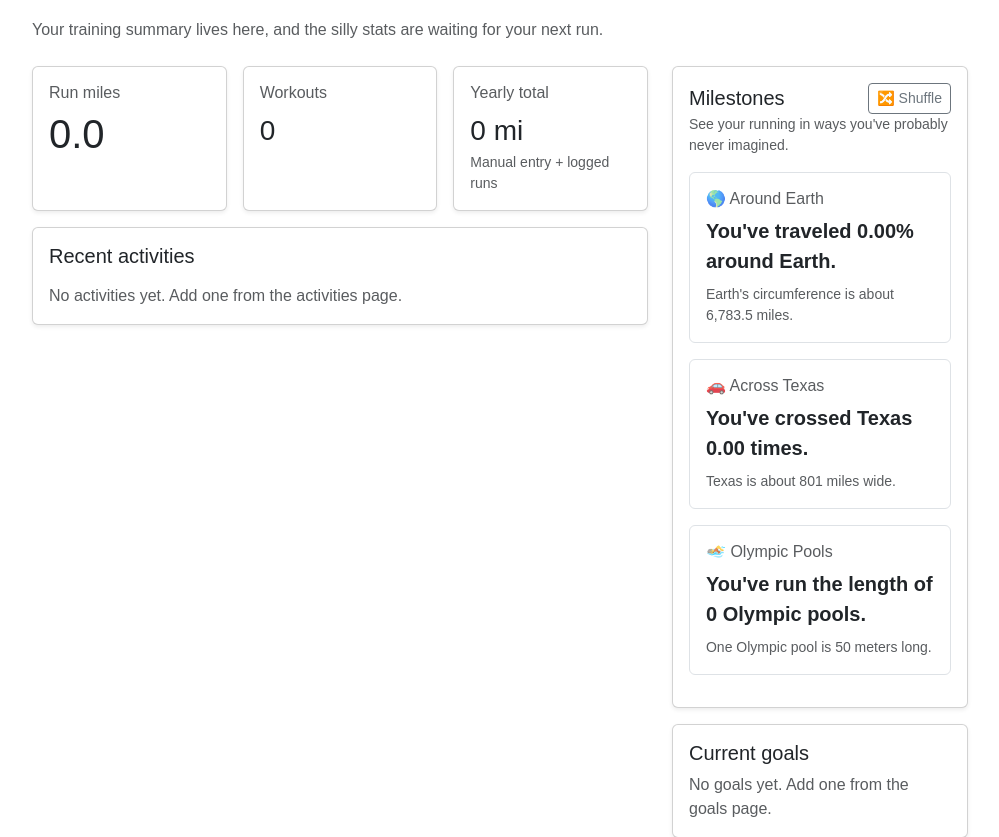
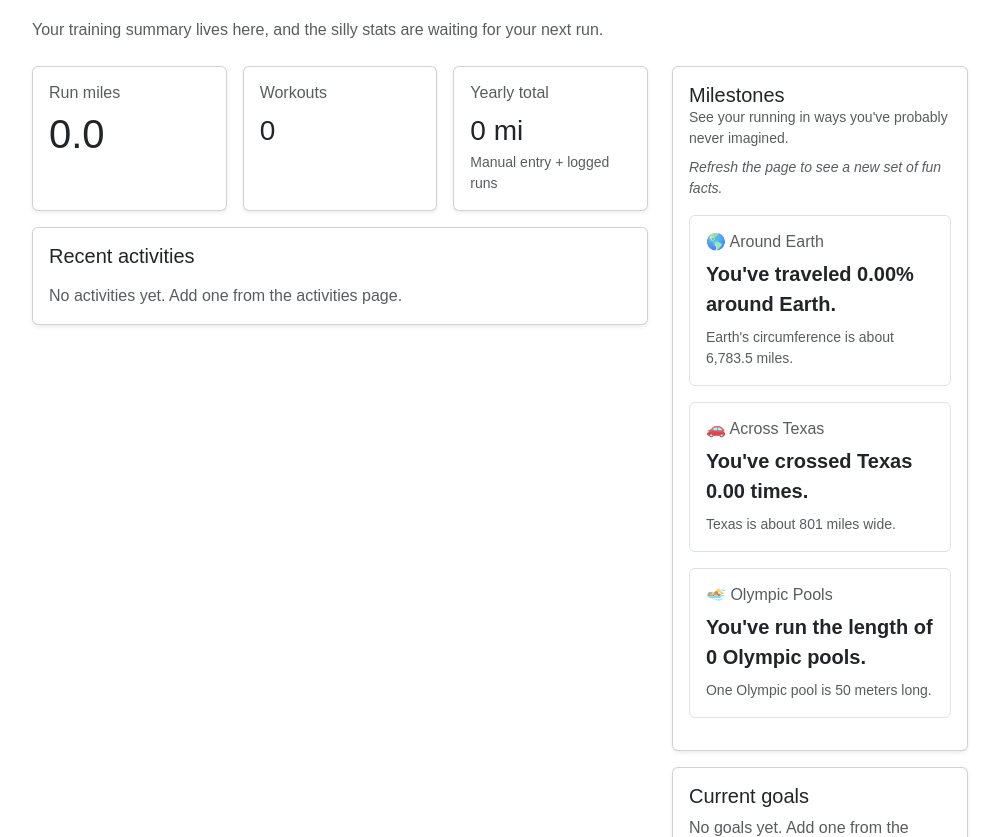
Before and after one commit to Quemmons/Endurance-Training-Tracker, a Flask app: page /dashboard in a window 1280 px wide. Shown: the part 263-1100 px from the top of the page, without its empty margins (140-1139 px from the left). Run offline with Flask 3, Linux system fonts and the light colour scheme.

Commit message:
big change

```diff
--- a/app.py
+++ b/app.py
@@ -10,7 +10,6 @@ from flask import (
     Flask,
     flash,
     get_flashed_messages,
-    jsonify,
     redirect,
     render_template,
     render_template_string,
@@ -382,17 +381,22 @@ def page(title, body):
             <div class="page-shell">
               <div class="topbar">
                 <h1 class="page-title">
-                  <a href="/">
+                  <a href="{{ '/dashboard' if session.get('user_id') else '/' }}">
                     <img src="/static/images/logo.png" alt="Milestones" class="page-logo">
                   </a>
                 </h1>
               </div>
               <nav>
-                <a href="/">Home</a> |
+                {% if session.get('user_id') %}
                 <a href="/dashboard">Dashboard</a> |
                 <a href="/activities">Activities</a> |
                 <a href="/goals">Goals</a> |
-                <a href="/profile">Profile</a>
+                <a href="/profile">Profile</a> |
+                <a href="/logout">Logout</a>
+                {% else %}
+                <a href="/login">Login</a> |
+                <a href="/register">Register</a>
+                {% endif %}
               </nav>
               <hr>
               {{ messages | safe }}
@@ -491,13 +495,6 @@ def dashboard():
     stats = build_dashboard_stats(store)
     funny_stats = build_funny_stats(store)
     return render_template('dashboard.html', stats=stats, funny_stats=funny_stats, goals=store.get('goals', []))
-
-
-@app.route('/dashboard/milestones/shuffle')
-def shuffle_milestones():
-    """Return a fresh set of random fun-fact milestones as JSON, for the Shuffle button."""
-    store = get_user_store()
-    return jsonify(stats=build_funny_stats(store))
 
 
 @app.route('/milestones')
--- a/templates/dashboard.html
+++ b/templates/dashboard.html
@@ -54,11 +54,9 @@
 
   <div class="col-lg-4">
     <div class="card p-3 shadow-sm mb-3">
-      <div class="d-flex justify-content-between align-items-center">
-        <h5 class="mb-0">Milestones</h5>
-        <button type="button" id="shuffle-milestones-btn" class="btn btn-sm btn-outline-secondary">🔀 Shuffle</button>
-      </div>
-      <p class="text-muted small">See your running in ways you've probably never imagined.</p>
+      <h5 class="mb-0">Milestones</h5>
+      <p class="text-muted small mb-2">See your running in ways you've probably never imagined.</p>
+      <p class="text-muted small fst-italic">Refresh the page to see a new set of fun facts.</p>
       <div id="milestones-list">
         {% for stat in funny_stats %}
         <div class="border rounded p-3 mb-3">
```
Also changed, not shown: app.js (+0 -27 lines).
